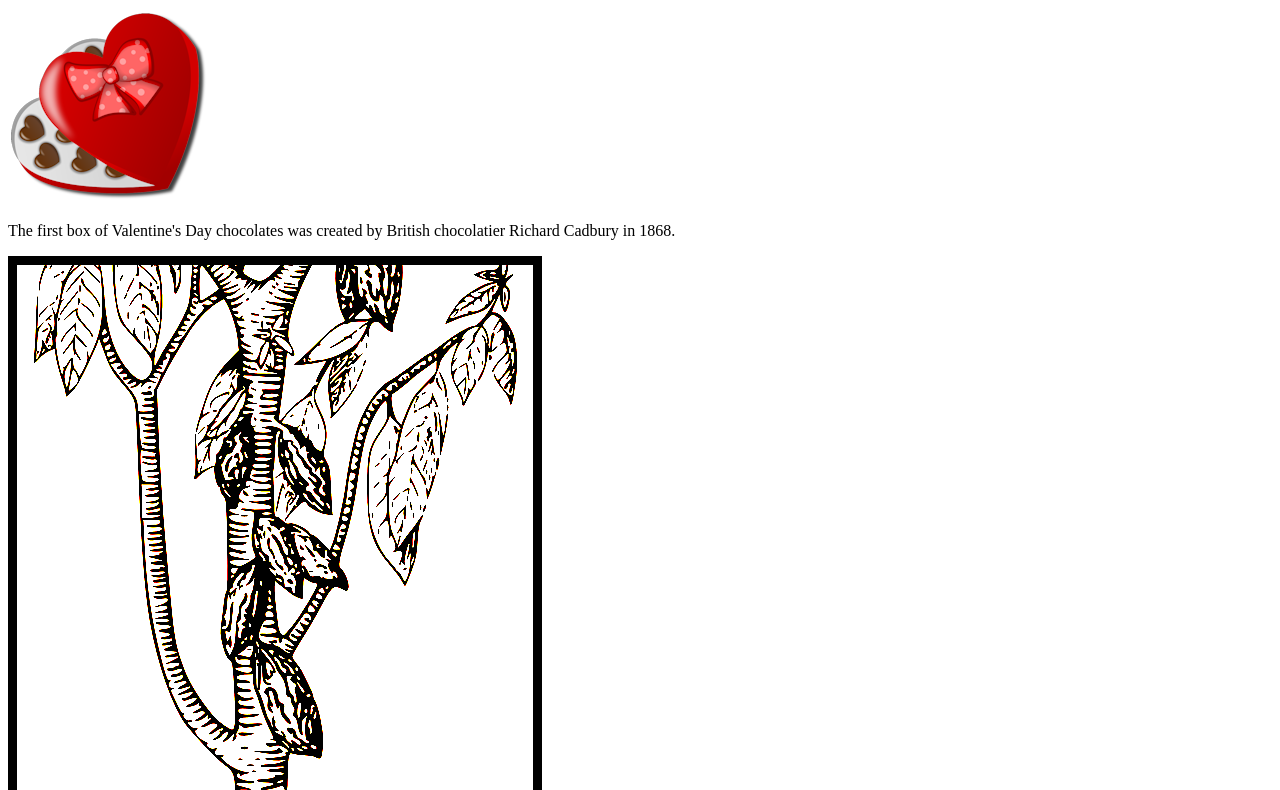
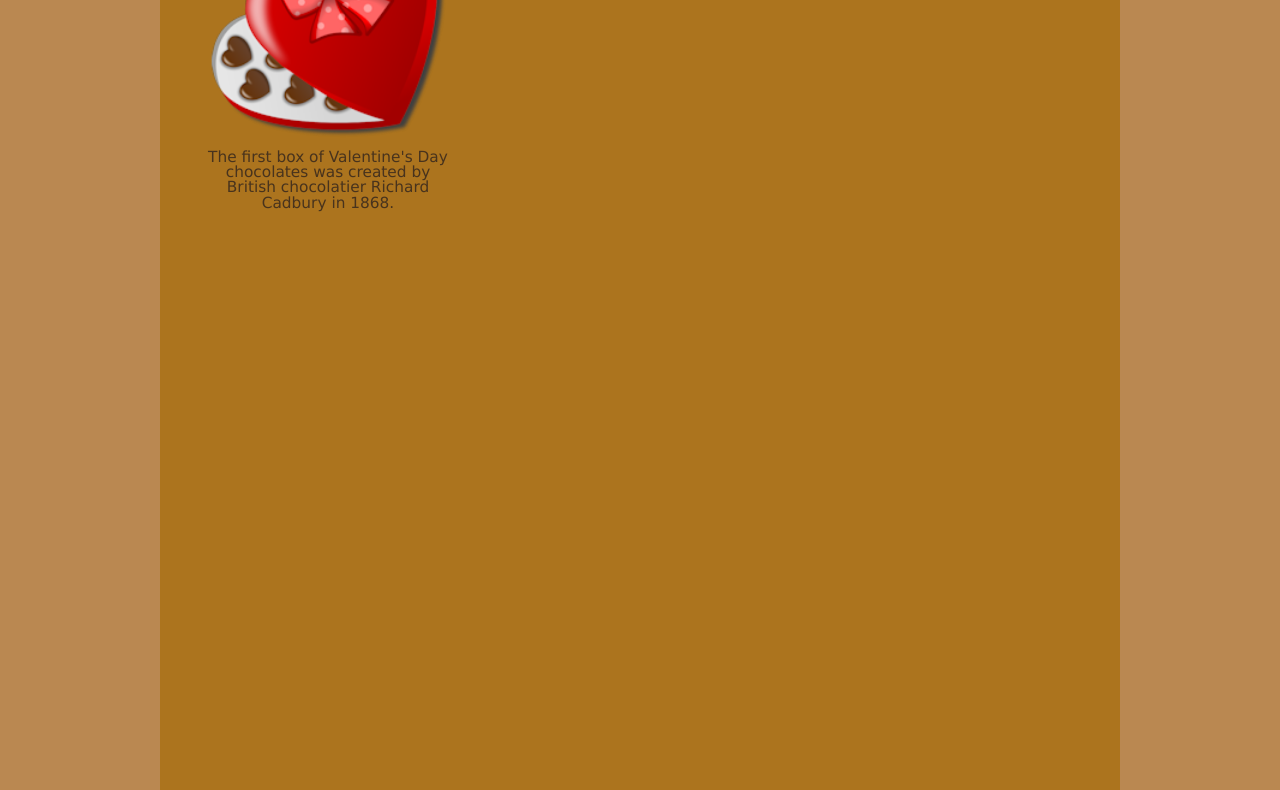
Before and after one commit to Codingmaestre2015/S1_Exercise_05_03, a plain HTML site: page pc_info.html in a window 1280 px wide. Shown: the part 441-1231 px from the top of the page. Drawn offline with Linux system fonts and the light colour scheme.

Commit message:
Updated Grid Layout
Added sytle rules to pc_info.html to outline how css grid styles work.

```diff
--- a/pc_grids.css
+++ b/pc_grids.css
@@ -40,3 +40,7 @@ div.col-3-4 {width: 75%;}
 
 
 /* Grid Outline Styles */
+
+div {
+        outline: 1px solid red;
+}
--- a/pc_info_txt.css
+++ b/pc_info.css
@@ -1,8 +1,4 @@
 /*
-   New Perspectives on HTML5 and CSS3, 7th Edition
-   Tutorial 3
-   Tutorial Case
-
    Positioning Styles for the pc_info.html file
    Author:
    Date:
@@ -11,17 +7,30 @@
 
 */
 
+div.infobox {
+        display: none;
+}
 
 /* Main Styles */
-
+main {
+        position: relative;
+        height: 1400px;
+        width: 100%;
+}
 
 
 /* Infographic Styles */
-
+div.infobox {
+        position: absolute;
+}
 
 
 /* First Infographic */
-
+div#info1 {
+        display: block;
+        top: 20px;
+        left: 5%;
+}
 
 
 /* Second Infographic */
--- a/pc_info_txt.html
+++ b/pc_info.html
@@ -2,10 +2,6 @@
 <html>
 <head>
    <!--
-    New Perspectives on HTML5 and CSS3, 7th Edition
-    Tutorial 3
-    Tutorial Case
-
     Chocolate Infographic Page
     Author:
     Date:
@@ -14,6 +10,9 @@
    -->
    <meta charset="utf-8" />
    <title>Chocolate Infographic</title>
+   <link rel="stylesheet" href="pc_reset.css">
+   <link rel="stylesheet" href="pc_styles3.css">
+   <link rel="stylesheet" href="pc_info.css">
 </head>
 
 <body>
```
Also changed, not shown: pc_about.html (+2 -1 lines).
